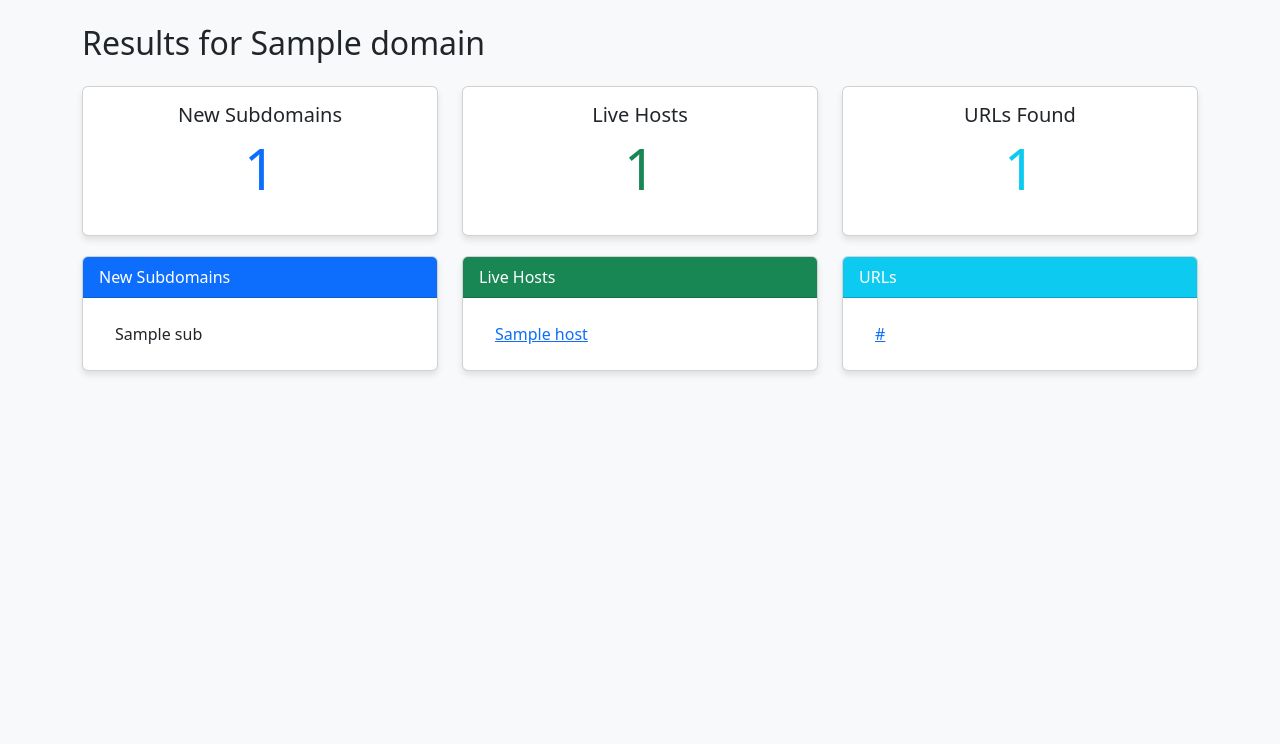
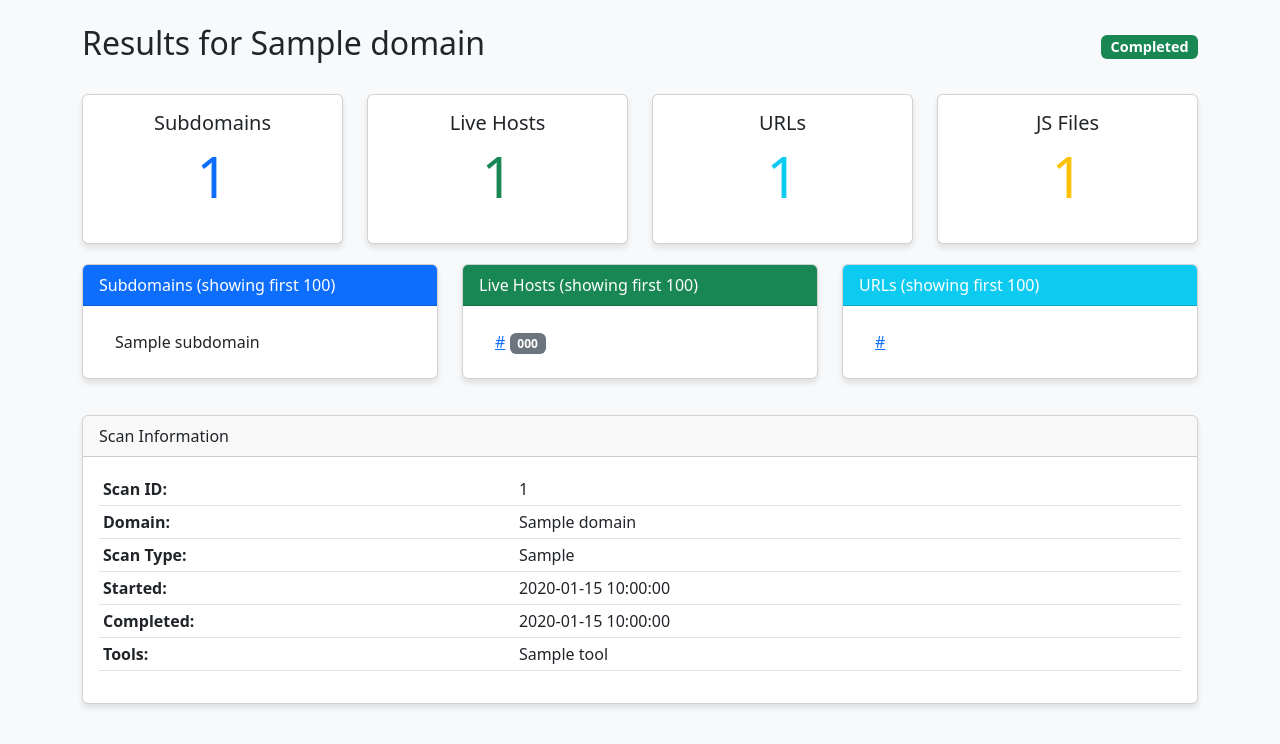
Before and after one commit to Alaswadi/firstbbh, a Flask app: template templates/results.html in a window 1280 px wide. Shown: the part 56-800 px from the top of the page. Run offline with Flask 3, Linux system fonts and the light colour scheme; the template is opened without the code that fills it: most values are stand-ins (such as "Sample title", 1, 10 or a date in 2020).

Commit message:
feat: Add initial dashboard and scan results pages to display scan overviews and detailed outcomes.

```diff
--- a/templates/results.html
+++ b/templates/results.html
@@ -20,6 +20,10 @@
             max-height: 300px;
             overflow-y: auto;
         }
+
+        .badge-status {
+            font-size: 0.9rem;
+        }
     </style>
 </head>
 
@@ -32,31 +36,45 @@
     </nav>
 
     <div class="container">
-        <h2 class="mb-4">Results for {{ scan.domain }}</h2>
+        <div class="d-flex justify-content-between align-items-center mb-4">
+            <h2>Results for {{ scan.domain }}</h2>
+            <span
+                class="badge {% if scan.status == 'Completed' %}bg-success{% elif scan.status == 'Running' %}bg-primary{% else %}bg-danger{% endif %} badge-status">
+                {{ scan.status }}
+            </span>
+        </div>
 
         <div class="row">
             <!-- Summary Stats -->
-            <div class="col-md-4">
+            <div class="col-md-3">
                 <div class="card text-center">
                     <div class="card-body">
-                        <h5 class="card-title">New Subdomains</h5>
-                        <p class="display-4 text-primary">{{ scan.results.new_subdomains|length }}</p>
+                        <h5 class="card-title">Subdomains</h5>
+                        <p class="display-4 text-primary">{{ stats.subdomains_count }}</p>
                     </div>
                 </div>
             </div>
-            <div class="col-md-4">
+            <div class="col-md-3">
                 <div class="card text-center">
                     <div class="card-body">
                         <h5 class="card-title">Live Hosts</h5>
-                        <p class="display-4 text-success">{{ scan.results.live_hosts|length }}</p>
+                        <p class="display-4 text-success">{{ stats.live_hosts_count }}</p>
                     </div>
                 </div>
             </div>
-            <div class="col-md-4">
+            <div class="col-md-3">
                 <div class="card text-center">
                     <div class="card-body">
-                        <h5 class="card-title">URLs Found</h5>
-                        <p class="display-4 text-info">{{ scan.results.urls|length }}</p>
+                        <h5 class="card-title">URLs</h5>
+                        <p class="display-4 text-info">{{ stats.urls_count }}</p>
+                    </div>
+                </div>
+            </div>
+            <div class="col-md-3">
+                <div class="card text-center">
+                    <div class="card-body">
+                        <h5 class="card-title">JS Files</h5>
+                        <p class="display-4 text-warning">{{ stats.js_files_count }}</p>
                     </div>
                 </div>
             </div>
@@ -66,13 +84,13 @@
             <!-- Subdomains List -->
             <div class="col-md-4">
                 <div class="card">
-                    <div class="card-header bg-primary text-white">New Subdomains</div>
+                    <div class="card-header bg-primary text-white">Subdomains (showing first 100)</div>
                     <div class="card-body scrollable-list">
                         <ul class="list-group list-group-flush">
-                            {% for sub in scan.results.new_subdomains %}
-                            <li class="list-group-item">{{ sub }}</li>
+                            {% for sub in subdomains %}
+                            <li class="list-group-item">{{ sub.subdomain }}</li>
                             {% else %}
-                            <li class="list-group-item text-muted">No new subdomains found.</li>
+                            <li class="list-group-item text-muted">No subdomains found.</li>
                             {% endfor %}
                         </ul>
                     </div>
@@ -82,11 +100,16 @@
             <!-- Live Hosts List -->
             <div class="col-md-4">
                 <div class="card">
-                    <div class="card-header bg-success text-white">Live Hosts</div>
+                    <div class="card-header bg-success text-white">Live Hosts (showing first 100)</div>
                     <div class="card-body scrollable-list">
                         <ul class="list-group list-group-flush">
-                            {% for host in scan.results.live_hosts %}
-                            <li class="list-group-item"><a href="{{ host }}" target="_blank">{{ host }}</a></li>
+                            {% for host in live_hosts %}
+                            <li class="list-group-item">
+                                <a href="{{ host.url }}" target="_blank">{{ host.url }}</a>
+                                {% if host.status_code %}
+                                <span class="badge bg-secondary">{{ host.status_code }}</span>
+                                {% endif %}
+                            </li>
                             {% else %}
                             <li class="list-group-item text-muted">No live hosts found.</li>
                             {% endfor %}
@@ -98,18 +121,55 @@
             <!-- URLs List -->
             <div class="col-md-4">
                 <div class="card">
-                    <div class="card-header bg-info text-white">URLs</div>
+                    <div class="card-header bg-info text-white">URLs (showing first 100)</div>
                     <div class="card-body scrollable-list">
                         <ul class="list-group list-group-flush">
-                            {% for url in scan.results.urls[:100] %}
-                            <li class="list-group-item text-truncate" title="{{ url }}"><a href="{{ url }}"
-                                    target="_blank">{{ url }}</a></li>
+                            {% for url_item in urls %}
+                            <li class="list-group-item text-truncate" title="{{ url_item.url }}">
+                                <a href="{{ url_item.url }}" target="_blank">{{ url_item.url }}</a>
+                            </li>
+                            {% else %}
+                            <li class="list-group-item text-muted">No URLs found.</li>
                             {% endfor %}
-                            {% if scan.results.urls|length > 100 %}
-                            <li class="list-group-item text-center text-muted">... and {{ scan.results.urls|length - 100
-                                }} more ...</li>
+                        </ul>
+                    </div>
+                </div>
+            </div>
+        </div>
+
+        <div class="row mt-3">
+            <div class="col-12">
+                <div class="card">
+                    <div class="card-header">Scan Information</div>
+                    <div class="card-body">
+                        <table class="table table-sm">
+                            <tr>
+                                <th>Scan ID:</th>
+                                <td>{{ scan.id }}</td>
+                            </tr>
+                            <tr>
+                                <th>Domain:</th>
+                                <td>{{ scan.domain }}</td>
+                            </tr>
+                            <tr>
+                                <th>Scan Type:</th>
+                                <td>{{ scan.scan_type }}</td>
+                            </tr>
+                            <tr>
+                                <th>Started:</th>
+                                <td>{{ scan.start_time }}</td>
+                            </tr>
+                            <tr>
+                                <th>Completed:</th>
+                                <td>{{ scan.end_time or 'In Progress' }}</td>
+                            </tr>
+                            {% if scan.tools %}
+                            <tr>
+                                <th>Tools:</th>
+                                <td>{{ scan.tools|join(', ') }}</td>
+                            </tr>
                             {% endif %}
-                        </ul>
+                        </table>
                     </div>
                 </div>
             </div>
```
Also changed, not shown: templates/index.html (+37 -10 lines).
